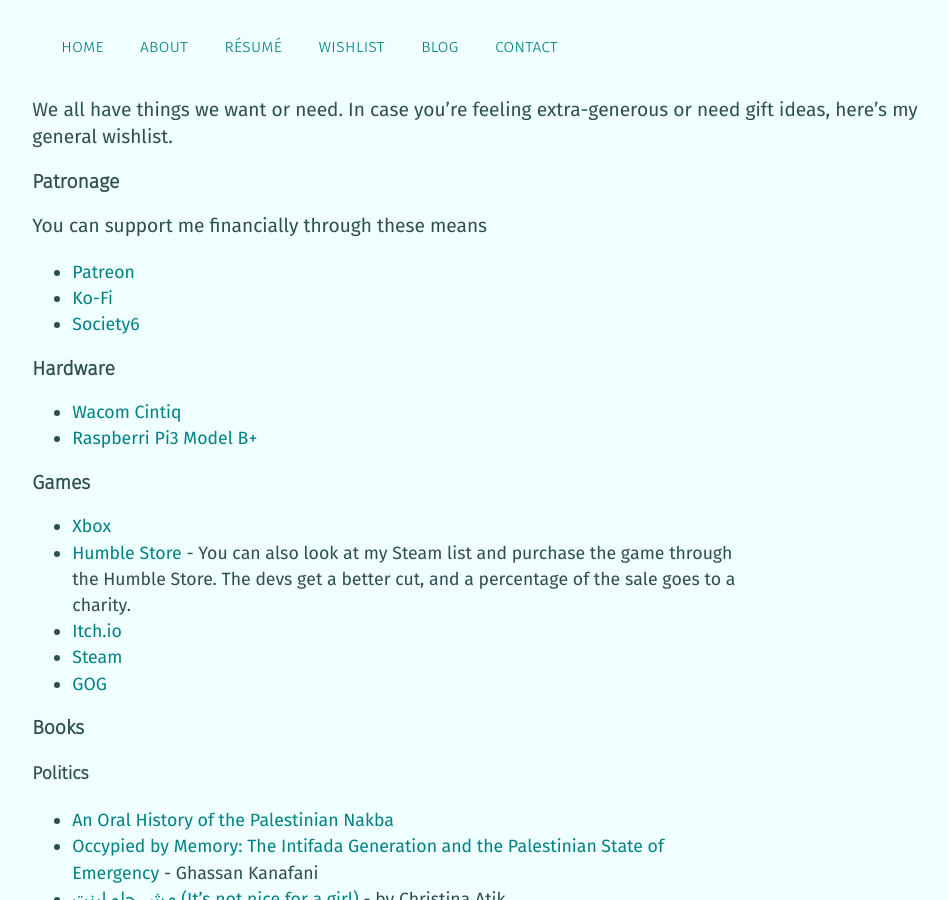
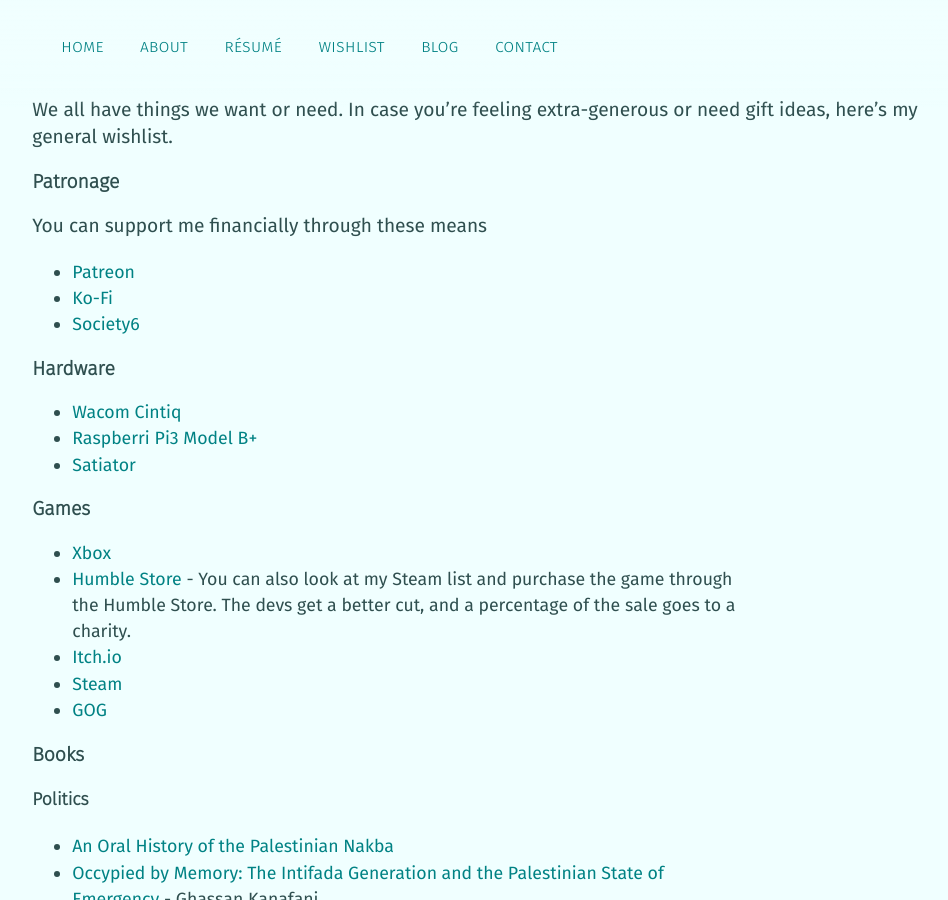
Before and after one commit to mstfacmly/mstfacmly.github.io, a Jekyll site: the page built from wishlist.md, in a window 1280 px wide and 900 px high. Shown: the whole window, without its empty margins (147-1095 px from the left). Built offline with Jekyll 4.4.1, drawn with Linux system fonts in a browser that asks for light colours; nearby versions of some CDN libraries; a script that is not in the unit is left out.

Commit message:
wishlist add -- Satiator

```diff
--- a/wishlist.md
+++ b/wishlist.md
@@ -14,6 +14,7 @@
 ### Hardware
 * [Wacom Cintiq](https://wacom.com/en-us/products/pen-displays/wacom-cintiq-pro-24)
 * [Raspberri Pi3 Model B+](https://www.raspberrypi.org/products/raspberry-pi-3-model-b-plus)
+* [Satiator](https://www.satiator.net/Satiator_p_12.html)
 {%comment%}
 * [Razer BlackWidow Lite X TE](https://www.razer.com/ca-en/gaming-keyboards-keypads/razer-blackwidow-x-tournament-edition)
 * [Lenovo Carbon X1](https://www.lenovo.com/ca/en/laptops/thinkpad/thinkpad-x/ThinkPad-X1-Carbon-6th-Gen/p/22TP2TXX16G)
```
